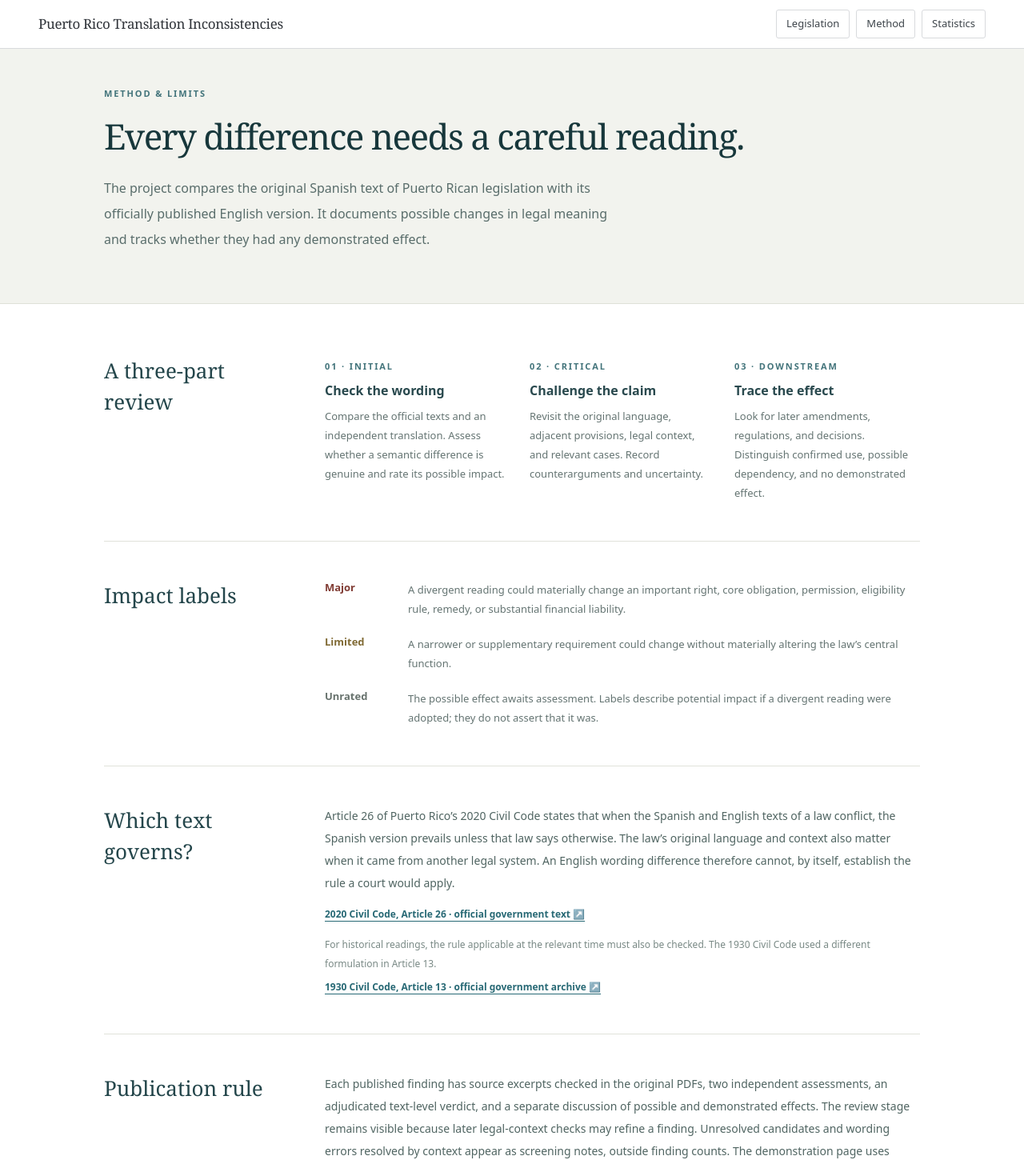
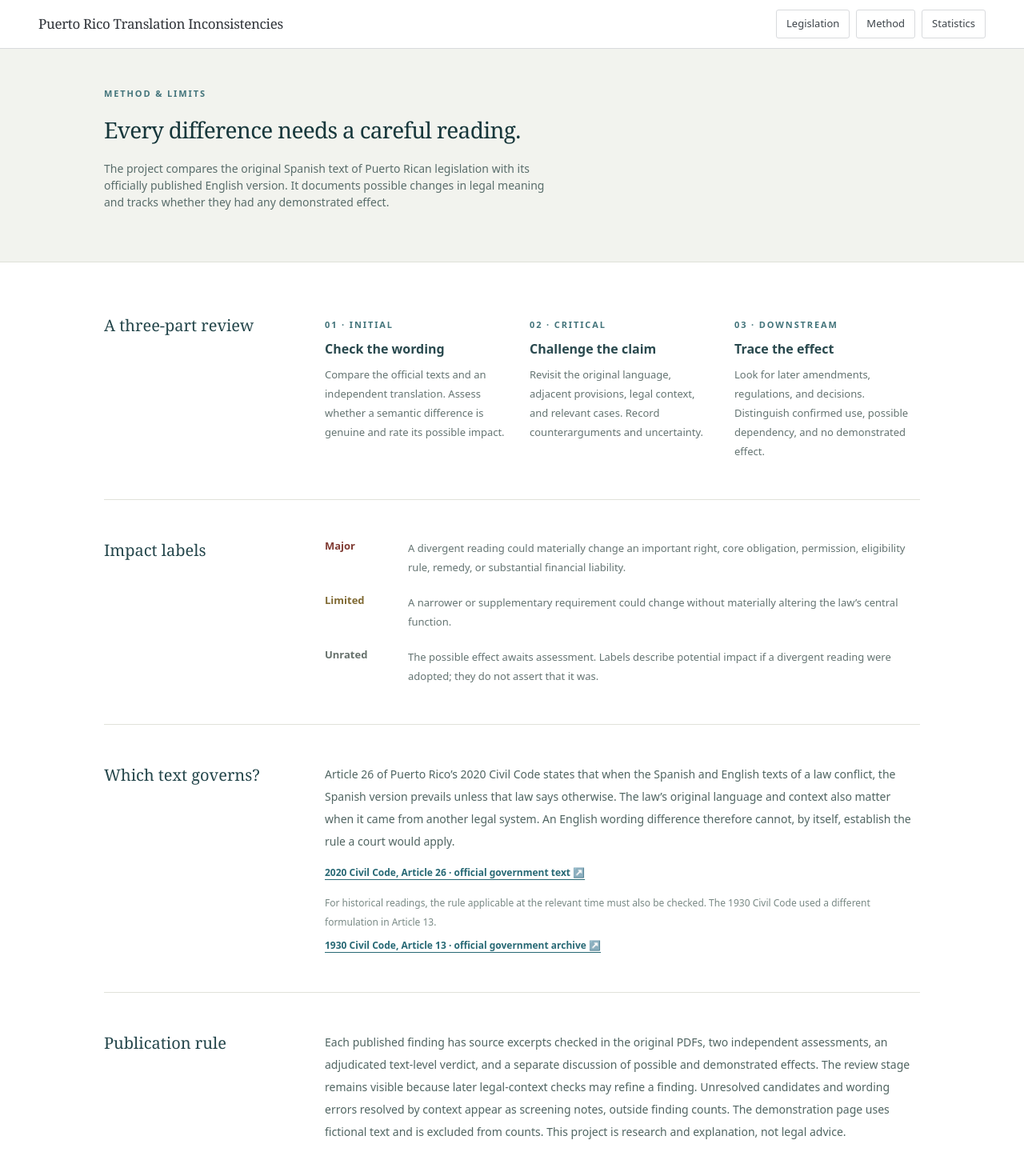
Before and after one commit to ae-oss/puerto-rico-translation-inconsistencies, a Next.js app: page /method in a window 1280 px wide. Shown: the top 1450 px of the page at 80% size. Built offline with nearby package versions, Linux system fonts and the light colour scheme.

Commit message:
Align method page typography

```diff
--- a/src/app/method/page.tsx
+++ b/src/app/method/page.tsx
@@ -4,12 +4,12 @@ export const metadata = { title: "Method and limits" };
 
 export default function MethodPage() {
   return <>
-    <section className="border-b border-[#dfe1d8] bg-[#f2f3ee]"><div className="mx-auto max-w-[1100px] px-5 pb-12 pt-12 sm:px-10 sm:pb-16"><p className="eyebrow mb-5">Method &amp; limits</p><h1 className="max-w-[800px] font-serif text-[34px] leading-[1.14] tracking-[-.035em] text-[#17373b] sm:text-[44px]">Every difference needs a careful reading.</h1><p className="mt-6 max-w-[72ch] text-[16px] leading-8 text-[#596d6b]">The project compares the original Spanish text of Puerto Rican legislation with its officially published English version. It documents possible changes in legal meaning and tracks whether they had any demonstrated effect.</p></div></section>
+    <section className="border-b border-[#dfe1d8] bg-[#f2f3ee]"><div className="mx-auto max-w-[1100px] px-5 pb-12 pt-12 sm:px-10 sm:pb-16"><p className="eyebrow mb-5">Method &amp; limits</p><h1 className="max-w-[800px] font-serif text-[26px] leading-[1.25] tracking-[-.025em] text-[#17373b] sm:text-[28px]">Every difference needs a careful reading.</h1><p className="mt-5 max-w-[72ch] text-[14px] leading-[1.5] text-[#596d6b]">The project compares the original Spanish text of Puerto Rican legislation with its officially published English version. It documents possible changes in legal meaning and tracks whether they had any demonstrated effect.</p></div></section>
     <div className="mx-auto max-w-[1100px] px-5 py-12 sm:px-10 sm:py-16">
-      <div className="grid gap-9 border-b border-[#e0e2da] pb-12 md:grid-cols-[240px_minmax(0,1fr)]"><h2 className="font-serif text-[26px] text-[#24464b]">A three-part review</h2><div className="grid gap-6 sm:grid-cols-3"><div><span className="eyebrow">01 · Initial</span><h3 className="mt-2 font-semibold text-[#29494e]">Check the wording</h3><p className="mt-2 text-[13px] leading-6 text-[#647472]">Compare the official texts and an independent translation. Assess whether a semantic difference is genuine and rate its possible impact.</p></div><div><span className="eyebrow">02 · Critical</span><h3 className="mt-2 font-semibold text-[#29494e]">Challenge the claim</h3><p className="mt-2 text-[13px] leading-6 text-[#647472]">Revisit the original language, adjacent provisions, legal context, and relevant cases. Record counterarguments and uncertainty.</p></div><div><span className="eyebrow">03 · Downstream</span><h3 className="mt-2 font-semibold text-[#29494e]">Trace the effect</h3><p className="mt-2 text-[13px] leading-6 text-[#647472]">Look for later amendments, regulations, and decisions. Distinguish confirmed use, possible dependency, and no demonstrated effect.</p></div></div></div>
-      <div className="grid gap-9 border-b border-[#e0e2da] py-12 md:grid-cols-[240px_minmax(0,1fr)]"><h2 className="font-serif text-[26px] text-[#24464b]">Impact labels</h2><div className="space-y-5"><div className="grid gap-1 sm:grid-cols-[100px_minmax(0,1fr)]"><strong className="text-[13px] text-[#813c34]">Major</strong><p className="text-[13px] leading-6 text-[#647472]">A divergent reading could materially change an important right, core obligation, permission, eligibility rule, remedy, or substantial financial liability.</p></div><div className="grid gap-1 sm:grid-cols-[100px_minmax(0,1fr)]"><strong className="text-[13px] text-[#806a34]">Limited</strong><p className="text-[13px] leading-6 text-[#647472]">A narrower or supplementary requirement could change without materially altering the law’s central function.</p></div><div className="grid gap-1 sm:grid-cols-[100px_minmax(0,1fr)]"><strong className="text-[13px] text-[#66716c]">Unrated</strong><p className="text-[13px] leading-6 text-[#647472]">The possible effect awaits assessment. Labels describe potential impact if a divergent reading were adopted; they do not assert that it was.</p></div></div></div>
-      <div className="grid gap-9 border-b border-[#e0e2da] py-12 md:grid-cols-[240px_minmax(0,1fr)]"><h2 className="font-serif text-[26px] text-[#24464b]">Which text governs?</h2><div><p className="text-[14px] leading-7 text-[#506562]">Article 26 of Puerto Rico’s 2020 Civil Code states that when the Spanish and English texts of a law conflict, the Spanish version prevails unless that law says otherwise. The law’s original language and context also matter when it came from another legal system. An English wording difference therefore cannot, by itself, establish the rule a court would apply.</p><a href="https://bvirtualogp.pr.gov/ogp/Bvirtual/leyesreferencia/PDF/55-2020.pdf" target="_blank" rel="noopener noreferrer" className="mt-4 inline-block text-[12px] font-semibold text-[#286975] underline underline-offset-4">2020 Civil Code, Article 26 · official government text ↗</a><p className="mt-4 text-[12px] leading-6 text-[#798985]">For historical readings, the rule applicable at the relevant time must also be checked. The 1930 Civil Code used a different formulation in Article 13.</p><a href="https://bvirtualogp.pr.gov/ogp/Bvirtual/leyesreferencia/PDF/C%C3%B3digos/48-1930.pdf" target="_blank" rel="noopener noreferrer" className="mt-2 inline-block text-[12px] font-semibold text-[#286975] underline underline-offset-4">1930 Civil Code, Article 13 · official government archive ↗</a></div></div>
-      <div className="grid gap-9 py-12 md:grid-cols-[240px_minmax(0,1fr)]"><h2 className="font-serif text-[26px] text-[#24464b]">Publication rule</h2><div><p className="text-[14px] leading-7 text-[#506562]">Each published finding has source excerpts checked in the original PDFs, two independent assessments, an adjudicated text-level verdict, and a separate discussion of possible and demonstrated effects. The review stage remains visible because later legal-context checks may refine a finding. Unresolved candidates and wording errors resolved by context appear as screening notes, outside finding counts. The demonstration page uses fictional text and is excluded from counts. This project is research and explanation, not legal advice.</p><Link href="/demo/" className="mt-5 inline-block text-[12px] font-semibold text-[#286975] underline underline-offset-4">View demonstration format →</Link></div></div>
+      <div className="grid gap-9 border-b border-[#e0e2da] pb-12 md:grid-cols-[240px_minmax(0,1fr)]"><h2 className="font-serif text-[20px] text-[#24464b]">A three-part review</h2><div className="grid gap-6 sm:grid-cols-3"><div><span className="eyebrow">01 · Initial</span><h3 className="mt-2 font-semibold text-[#29494e]">Check the wording</h3><p className="mt-2 text-[13px] leading-6 text-[#647472]">Compare the official texts and an independent translation. Assess whether a semantic difference is genuine and rate its possible impact.</p></div><div><span className="eyebrow">02 · Critical</span><h3 className="mt-2 font-semibold text-[#29494e]">Challenge the claim</h3><p className="mt-2 text-[13px] leading-6 text-[#647472]">Revisit the original language, adjacent provisions, legal context, and relevant cases. Record counterarguments and uncertainty.</p></div><div><span className="eyebrow">03 · Downstream</span><h3 className="mt-2 font-semibold text-[#29494e]">Trace the effect</h3><p className="mt-2 text-[13px] leading-6 text-[#647472]">Look for later amendments, regulations, and decisions. Distinguish confirmed use, possible dependency, and no demonstrated effect.</p></div></div></div>
+      <div className="grid gap-9 border-b border-[#e0e2da] py-12 md:grid-cols-[240px_minmax(0,1fr)]"><h2 className="font-serif text-[20px] text-[#24464b]">Impact labels</h2><div className="space-y-5"><div className="grid gap-1 sm:grid-cols-[100px_minmax(0,1fr)]"><strong className="text-[13px] text-[#813c34]">Major</strong><p className="text-[13px] leading-6 text-[#647472]">A divergent reading could materially change an important right, core obligation, permission, eligibility rule, remedy, or substantial financial liability.</p></div><div className="grid gap-1 sm:grid-cols-[100px_minmax(0,1fr)]"><strong className="text-[13px] text-[#806a34]">Limited</strong><p className="text-[13px] leading-6 text-[#647472]">A narrower or supplementary requirement could change without materially altering the law’s central function.</p></div><div className="grid gap-1 sm:grid-cols-[100px_minmax(0,1fr)]"><strong className="text-[13px] text-[#66716c]">Unrated</strong><p className="text-[13px] leading-6 text-[#647472]">The possible effect awaits assessment. Labels describe potential impact if a divergent reading were adopted; they do not assert that it was.</p></div></div></div>
+      <div className="grid gap-9 border-b border-[#e0e2da] py-12 md:grid-cols-[240px_minmax(0,1fr)]"><h2 className="font-serif text-[20px] text-[#24464b]">Which text governs?</h2><div><p className="text-[14px] leading-7 text-[#506562]">Article 26 of Puerto Rico’s 2020 Civil Code states that when the Spanish and English texts of a law conflict, the Spanish version prevails unless that law says otherwise. The law’s original language and context also matter when it came from another legal system. An English wording difference therefore cannot, by itself, establish the rule a court would apply.</p><a href="https://bvirtualogp.pr.gov/ogp/Bvirtual/leyesreferencia/PDF/55-2020.pdf" target="_blank" rel="noopener noreferrer" className="mt-4 inline-block text-[12px] font-semibold text-[#286975] underline underline-offset-4">2020 Civil Code, Article 26 · official government text ↗</a><p className="mt-4 text-[12px] leading-6 text-[#798985]">For historical readings, the rule applicable at the relevant time must also be checked. The 1930 Civil Code used a different formulation in Article 13.</p><a href="https://bvirtualogp.pr.gov/ogp/Bvirtual/leyesreferencia/PDF/C%C3%B3digos/48-1930.pdf" target="_blank" rel="noopener noreferrer" className="mt-2 inline-block text-[12px] font-semibold text-[#286975] underline underline-offset-4">1930 Civil Code, Article 13 · official government archive ↗</a></div></div>
+      <div className="grid gap-9 py-12 md:grid-cols-[240px_minmax(0,1fr)]"><h2 className="font-serif text-[20px] text-[#24464b]">Publication rule</h2><div><p className="text-[14px] leading-7 text-[#506562]">Each published finding has source excerpts checked in the original PDFs, two independent assessments, an adjudicated text-level verdict, and a separate discussion of possible and demonstrated effects. The review stage remains visible because later legal-context checks may refine a finding. Unresolved candidates and wording errors resolved by context appear as screening notes, outside finding counts. The demonstration page uses fictional text and is excluded from counts. This project is research and explanation, not legal advice.</p><Link href="/demo/" className="mt-5 inline-block text-[12px] font-semibold text-[#286975] underline underline-offset-4">View demonstration format →</Link></div></div>
     </div>
   </>;
 }
```
